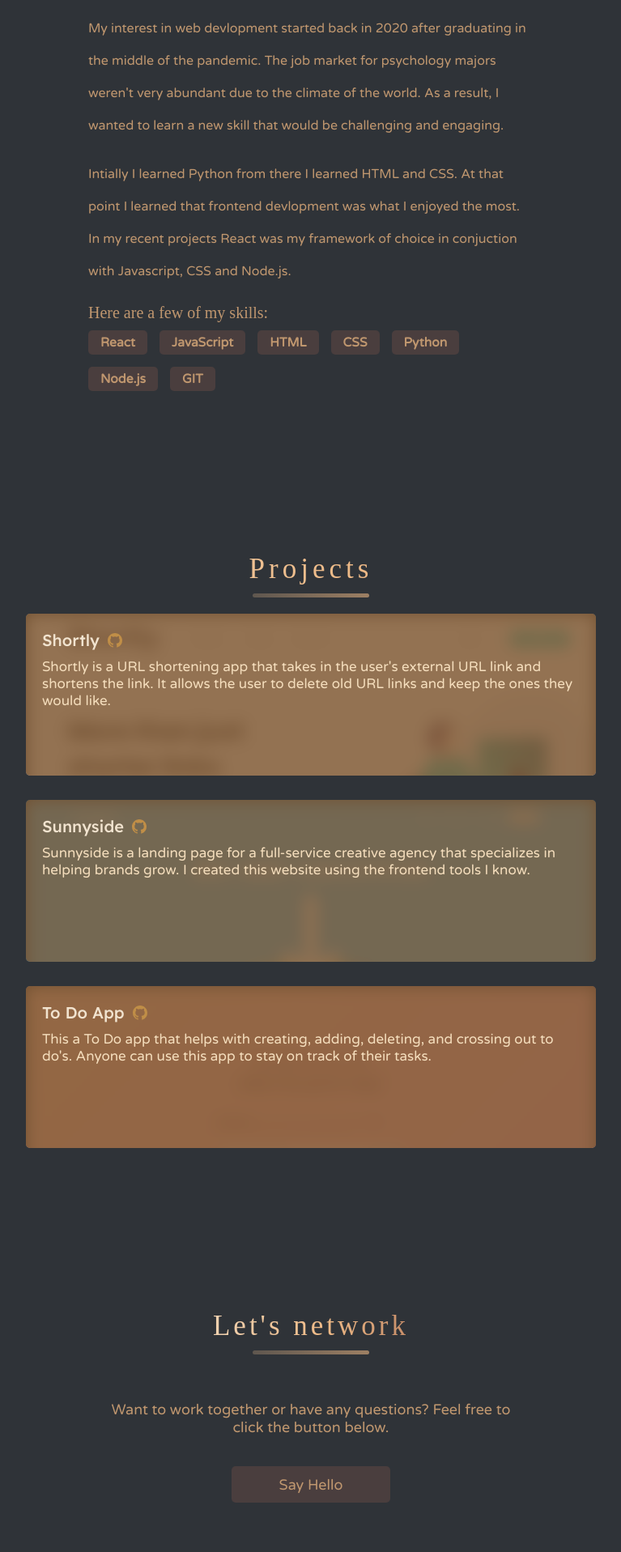
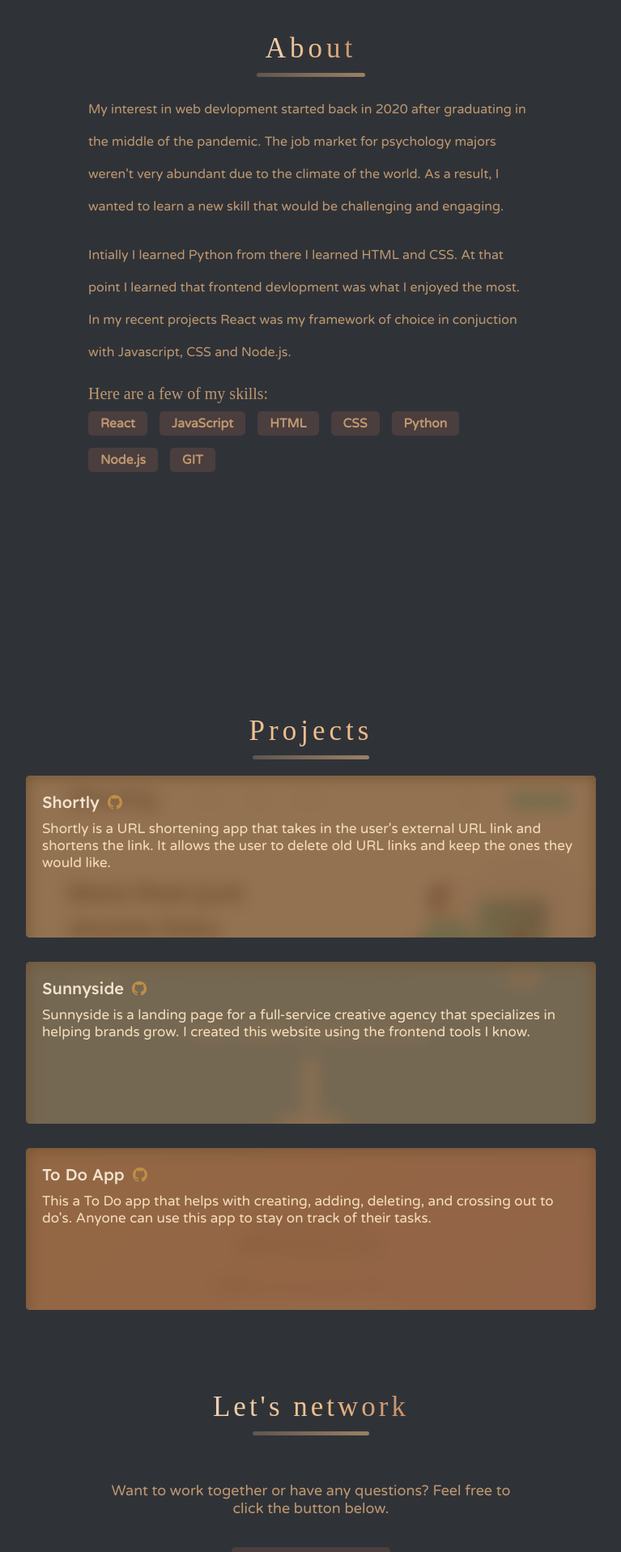
Before and after one commit to Vivianie-P/portfolio, a React (Create React App) app: page / in a window 1280 px wide. Shown: the part 880-2797 px from the top of the page at 81% size, without its empty margins (256-1023 px from the left). Built offline with nearby package versions, Linux system fonts and the light colour scheme; a web font is replaced by a local one.

Commit message:
Adjusted spacing for scroll in landscape

```diff
--- a/src/Components/AboutMe.css
+++ b/src/Components/AboutMe.css
@@ -117,3 +117,9 @@
 		padding: 0.6rem 1.3rem;
 	}
 }
+
+@media screen and (orientation: landscape) {
+	.aboutme-main {
+		margin-top: 10rem;
+	}
+}
--- a/src/Components/ContactMe.css
+++ b/src/Components/ContactMe.css
@@ -143,6 +143,7 @@
 @media screen and (orientation: landscape) {
 	.contact-me-container {
 		margin-bottom: 0;
+		margin-top: 10rem;
 	}
 
 	.mailto {
--- a/src/Components/Projects.css
+++ b/src/Components/Projects.css
@@ -196,3 +196,9 @@
 		height: 2.2rem;
 	}
 }
+
+@media screen and (orientation: landscape) {
+	.projects-main {
+		margin-top: 10rem;
+	}
+}
```
